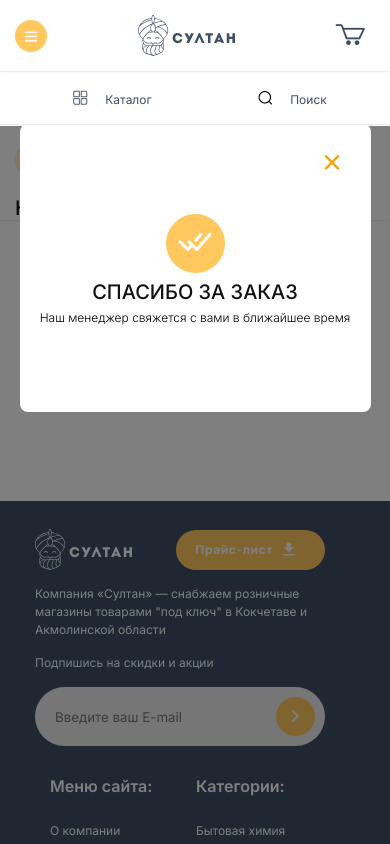
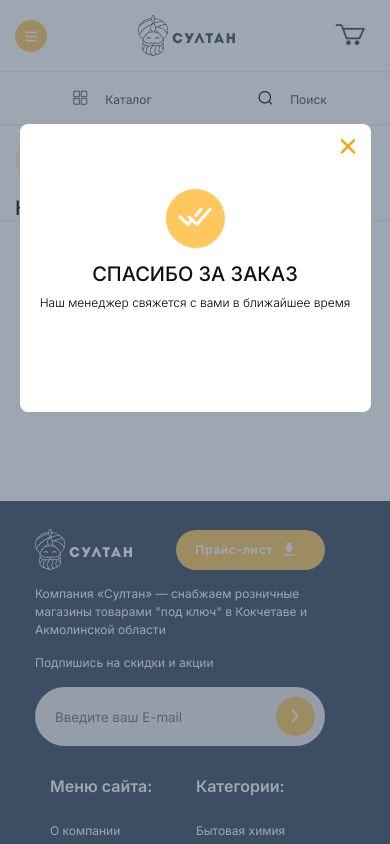
Before and after one commit to elli-ma/sultan, a React (Vite) app: page /sultan/cart in a window 390 px wide. Both pictures are taken after a click on the button "Оформить заказ". Shown: the top 844 px of the page. Built offline with nearby package versions, Linux system fonts and the light colour scheme.

Commit message:
fix:  thank styles

```diff
--- a/package.json
+++ b/package.json
@@ -17,7 +17,7 @@
     "react-leaflet": "^4.2.1",
     "react-redux": "^8.0.5",
     "react-router": "^6.10.0",
-    "react-router-dom": "^6.10.0"
+    "react-router-dom": "^6.14.2"
   },
   "devDependencies": {
     "@types/leaflet": "^1.9.3",
--- a/src/components/header/Header.module.scss
+++ b/src/components/header/Header.module.scss
@@ -6,7 +6,7 @@ header {
     flex-direction: column;
     align-items: center;
     width: 100%;
-    z-index: 999999;
+    z-index: 999997;
 }
 .wrap {
     width: 1360px;
--- a/src/components/thank/Thank.module.scss
+++ b/src/components/thank/Thank.module.scss
@@ -1,7 +1,7 @@
 @import "src/color.scss";
 .thank {
     padding: 1%;
-    gap: 20%;
+    gap: 10%;
     width: 735px;
     height: 424px;
     position: fixed;
@@ -9,8 +9,9 @@
     display: flex;
     flex-direction: column;
     border-radius: 8px;
-    box-shadow: 0px 14px 39px 600px rgba(0, 0, 0, 0.5);
+    box-shadow: 0px 14px 39px 10000px rgba(60, 78, 100,0.5);
     z-index: 1;
+    z-index: 999999;
 }
 .block {
     display: flex;
@@ -18,7 +19,7 @@
     justify-content: center;
     flex-direction: column;
     button {
-        margin: 1%;
+        margin: 3%;
     }
     h2 {
         margin: 1%;
@@ -50,13 +51,11 @@
         line-height: 120%;
     }
     .text {
+        padding: 1%;
         font-weight: 300;
         font-size: 12px;
         line-height: 120%;
+        text-align: center;
     }
-    .i {
-        i {
-            padding: 16px;
-        }
-    }
+
 }
```
Also changed, not shown: 1 other file (tests, documents, lock files or other folders).
